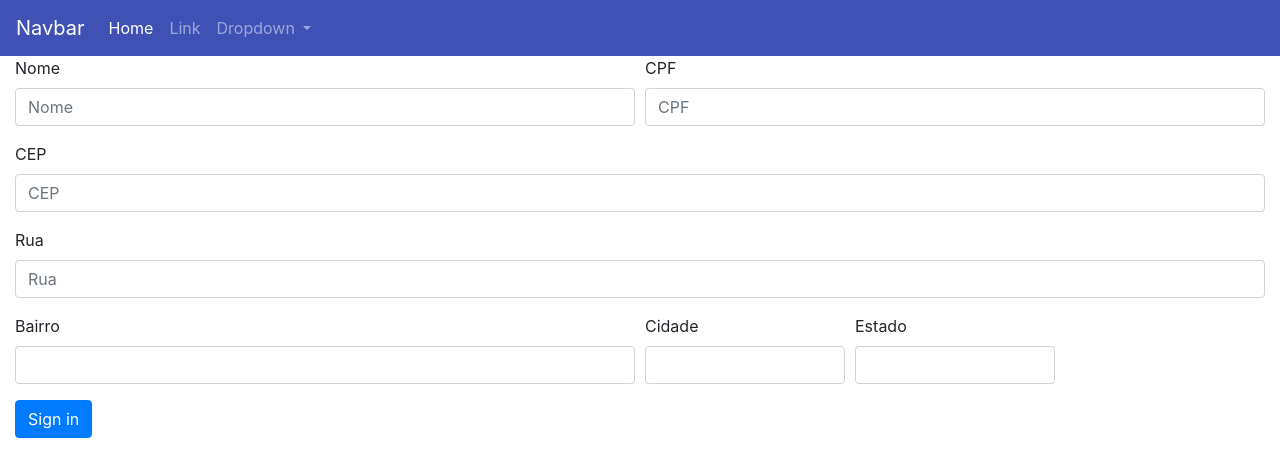
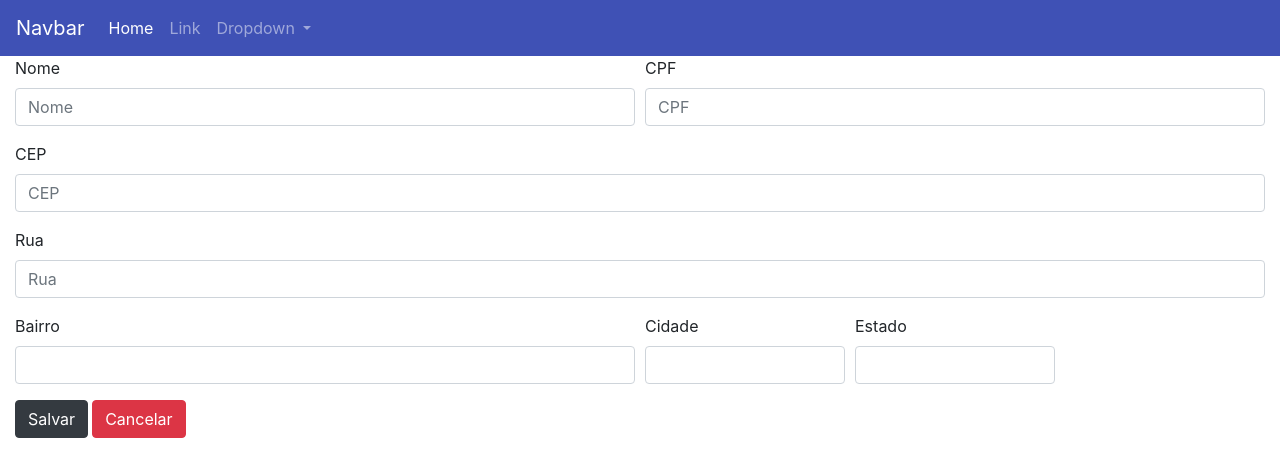
Before and after one commit to cassiorangel/BTG---Teste, an Angular app: page /lista-cliente in a window 1280 px wide. Both pictures are taken after a click on the button "Novo Cliente". Shown: the top 476 px of the page. Built offline with nearby package versions, Linux system fonts and the light colour scheme; data requests are answered from the project's data file.

Commit message:
Ajuste objeto

```diff
--- a/src/app/clientes/cliente-form/cliente-form.component.html
+++ b/src/app/clientes/cliente-form/cliente-form.component.html
@@ -36,5 +36,6 @@
       </div>
     </div>
 
-    <button type="submit" class="btn btn-primary">Sign in</button>
+    <button type="submit" class="btn btn-dark" (click)="onSubmit()" style="margin-right: 4px;">Salvar</button>
+    <button type="submit" class="btn btn-danger" (click)="onCancel()">Cancelar</button>
   </form>
--- a/src/app/clientes/cliente-form/cliente-form.component.ts
+++ b/src/app/clientes/cliente-form/cliente-form.component.ts
@@ -27,4 +27,15 @@ export class ClienteFormComponent implements OnInit {
     })
   }
 
+  onSubmit() {
+    console.log(this.profileForm.value)
+    if(this.profileForm.valid) {
+      console.log('Enviado')
+    }
+  }
+
+  onCancel() {
+    console.log('On Cancel')
+  }
+
 }
```
